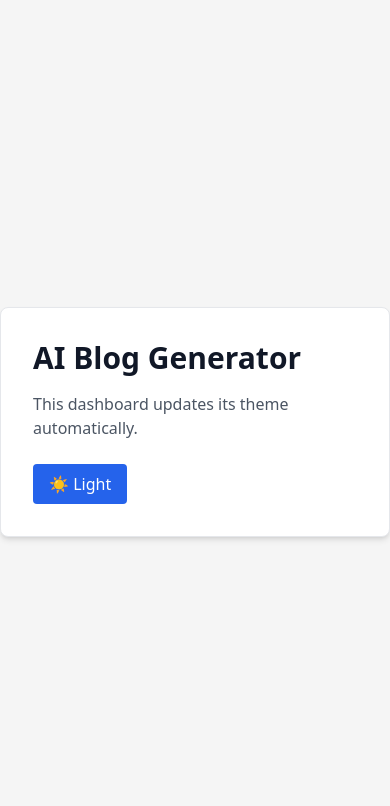
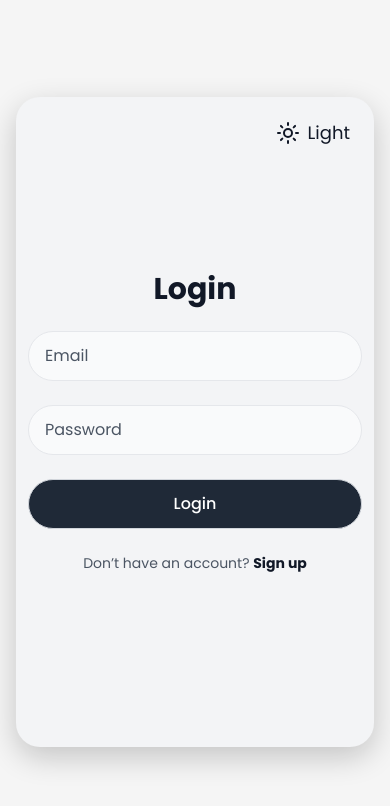
Before and after one commit to CoderMohib/AI-Blog-Gen, a React (Vite) app in the folder frontend/: page /login in a window 390 px wide. Shown: the top 806 px of the page. Built offline with nearby package versions, Linux system fonts and the light colour scheme.

Commit message:
add lucid icons and fix theme and add feature of login ui and responsive of it. and add protected and un protected routes.

```diff
--- a/frontend/package.json
+++ b/frontend/package.json
@@ -11,6 +11,7 @@
   },
   "dependencies": {
     "@tailwindcss/vite": "^4.1.13",
+    "lucide-react": "^0.544.0",
     "react": "^19.1.1",
     "react-dom": "^19.1.1",
     "react-router-dom": "^7.9.1"
--- a/frontend/src/App.css
+++ b/frontend/src/App.css
@@ -1,21 +1,70 @@
+@import url('https://fonts.googleapis.com/css2?family=Poppins:wght@300;400;500;600;700&display=swap');
 @import "tailwindcss";
 
 @theme {
   /* Light theme - modern, clean */
-  --color-background: #F5F5F5;       /* very light gray for background */
-  --color-card: #FFFFFF;             /* pure white for cards */
-  --color-text: #111827;             /* almost black for primary text */
-  --color-text-secondary: #4B5563;   /* medium gray for secondary text */
-  --color-primary: #2563EB;          /* modern blue accent */
-  --color-border: #E5E7EB;           /* subtle gray border */
+  --color-background: #f5f5f5; /* very light gray for background */
+  --color-card: #ffffff; /* pure white for cards */
+   --color-card-soft: #f9fafb; /* softer than background */
+  --color-card-muted: #f3f4f6;
+    --color-card-dark-soft: #1a1a1a; /* softer than black */
+  --color-card-dark-muted: #222222; /* muted dark */
+  --color-text: #111827; /* almost black for primary text */
+  --color-text-secondary: #4b5563; /* medium gray for secondary text */
+  --color-primary: #2563eb; /* modern blue accent */
+  --color-border: #e5e7eb; /* subtle gray border */
+  --color-button-primary-bg: #2563eb; /* same as --color-primary */
+  --color-button-primary-text: #ffffff; /* white text */
+  --color-button-primary-hover: #1d4ed8; /* darker blue on hover */
+
+  --color-button-secondary-bg: #e5e7eb; /* light gray */
+  --color-button-secondary-text: #111827; /* dark text */
+  --color-button-secondary-hover: #d1d5db; /* slightly darker gray */
+
+  --color-button-border: #d1d5db;
+  --font-sans: 'Poppins', sans-serif;
+  --shadow-color: rgba(0, 0, 0, 0.2);
+
+  --color-button-dark-bg: #111827;         /* dark navy/gray button */
+  --color-button-dark-text: #ffffff;       /* white text */
+  --color-button-dark-hover: #1f2937;      /* slightly lighter hover */
+
+  --color-button-light-bg: #ffffff;        /* light button */
+  --color-button-light-text: #111827;      /* dark text */
+  --color-button-light-hover: #f3f4f6;
 }
-
 /* Dark theme - true black */
 .dark {
-  --color-background: #000000;        /* true black */
-  --color-card: #121212;              /* slightly lighter for cards */
-  --color-text: #FFFFFF;              /* white for main text */
-  --color-text-secondary: #B0B0B0;    /* gray for secondary text */
-  --color-primary: #1E90FF;           /* bright blue accent */
-  --color-border: #222222;            /* dark border for separation */
+  --color-background: #000000; /* true black */
+  --color-card: #121212; /* slightly lighter for cards */
+ --color-card-soft: #181818;
+  --color-card-muted: #202020;
+  --color-card-dark-soft: #121212; /* softer than black in dark mode */
+  --color-card-dark-muted: #1a1a1a; /* muted dark in dark mode */
+  --color-text: #ffffff; /* white for main text */
+  --color-text-secondary: #b0b0b0; /* gray for secondary text */
+  --color-primary: #1e90ff; /* bright blue accent */
+  --color-border: #222222; /* dark border for separation */
+  --color-button-primary-bg: #1e90ff; /* bright blue */
+  --color-button-primary-text: #ffffff; /* white text */
+  --color-button-primary-hover: #1c86ee; /* slightly darker blue */
+
+  --color-button-secondary-bg: #222222; /* dark gray for neutral buttons */
+  --color-button-secondary-text: #ffffff; /* white text */
+  --color-button-secondary-hover: #333333; /* lighter hover */
+
+  --color-button-border: #444444; /* subtle border */
+  --shadow-color: rgba(255, 255, 255, 0.2);
+   --color-button-dark-bg: #ffffff;          /* white button on dark bg */
+  --color-button-dark-text: #000000;        /* black text */
+  --color-button-dark-hover: #f3f4f6;       /* light hover */
+
+  --color-button-light-bg: #121212;         /* dark button on dark bg */
+  --color-button-light-text: #ffffff;       /* white text */
+  --color-button-light-hover: #1a1a1a;      /* darker hover */
 }
+@layer base {
+   html, body {
+    font-family: 'Poppins', sans-serif;
+  }
+}
--- a/frontend/src/App.jsx
+++ b/frontend/src/App.jsx
@@ -6,40 +6,39 @@ import ProtectedRoute from "./utils/ProtectedRoute";
 import Login from "./pages/Login";
 import Signup from "./pages/Signup";
 import Dashboard from "./pages/Dashboard";
-import ThemeToggle from "./components/ThemeToggle";
 
 function App() {
   return (
-    // <AuthProvider>
-    //   <Router>
-    //     <Routes>
-    //       {/* Unprotected Routes */}
-    //       <Route path="/login" element={<Login />} />
-    //       <Route path="/signup" element={<Signup />} />
+    <AuthProvider>
+      <Router>
+        <Routes>
+          {/* Unprotected Routes */}
+          <Route path="/login" element={<Login />} />
+          <Route path="/signup" element={<Signup />} />
 
-    //       {/* Protected Routes */}
-    //       <Route
-    //         path="/dashboard"
-    //         element={
-    //           <ProtectedRoute>
-    //             <Dashboard />
-    //           </ProtectedRoute>
-    //         }
-    //       />
+          {/* Protected Routes */}
+          <Route
+            path="/dashboard"
+            element={
+              <ProtectedRoute>
+                <Dashboard />
+              </ProtectedRoute>
+            }
+          />
 
-    //       <Route path="*" element={<Login />} />
-    //     </Routes>
-    //   </Router>
-    // </AuthProvider>
-     <div className="min-h-screen bg-background text-text flex flex-col items-center justify-center">
-      <div className="bg-card border border-border p-8 rounded-lg shadow-md">
-        <h1 className="text-3xl font-bold mb-4">AI Blog Generator</h1>
-        <p className="text-text-secondary mb-6">
-          This dashboard updates its theme automatically.
-        </p>
-        <ThemeToggle />
-      </div>
-    </div>
+          <Route path="*" element={<Login />} />
+        </Routes>
+      </Router>
+    </AuthProvider>
+    //  <div className="min-h-screen bg-background text-text flex flex-col items-center justify-center">
+    //   <div className="bg-card border border-border p-8 rounded-lg shadow-md">
+    //     <h1 className="text-3xl font-bold mb-4">AI Blog Generator</h1>
+    //     <p className="text-text-secondary mb-6">
+    //       This dashboard updates its theme automatically.
+    //     </p>
+    //     <ThemeToggle />
+    //   </div>
+    // </div>
   );
 }
 
--- a/frontend/src/components/ThemeToggle.jsx
+++ b/frontend/src/components/ThemeToggle.jsx
@@ -1,14 +1,29 @@
-import { useTheme } from "../hooks/useTheme";
+import { useTheme } from "@/hooks/useTheme";
+import { Sun, Moon } from "lucide-react";
 
-export default function ThemeToggle() {
+export default function ThemeToggle({ className = "" }) {
   const { isDark, setIsDark } = useTheme();
-
+//  hover:bg-border bg-card transition-colors duration-200
   return (
     <button
       onClick={() => setIsDark(!isDark)}
-      className="px-4 py-2 rounded bg-primary text-white"
+      className={`
+        flex items-center gap-2
+        px-6 py-1.5 text-[18px] rounded-xl
+         text-text
+        cursor-pointer
+        ${className}
+      `}
     >
-      {isDark ? "🌙 Dark" : "☀️ Light"}
+      {isDark ? (
+        <>
+          <Moon className="w-6 h-6" /> <span>Dark</span>
+        </>
+      ) : (
+        <>
+          <Sun className="w-6 h-6" /> <span>Light</span>
+        </>
+      )}
     </button>
   );
 }
--- /dev/null
+++ b/frontend/src/components/forms/LoginForm.jsx
@@ -0,0 +1,104 @@
+import React, { useState } from "react";
+import { useNavigate, Link } from "react-router-dom";
+import { useAuth } from "@/hooks/useAuth";
+
+const LoginForm = () => {
+  const [email, setEmail] = useState("");
+  const [password, setPassword] = useState("");
+  const { login } = useAuth();
+
+  const navigate = useNavigate();
+
+  const handleSubmit = (e) => {
+    e.preventDefault();
+    // Call API here normally
+    login({ email });
+    navigate("/dashboard");
+  };
+
+  return (
+    <div className="w-full">
+      <form
+        onSubmit={handleSubmit}
+        className="
+          rounded-2xl
+          p-3
+          md:p-8
+          flex flex-col
+          gap-6
+        "
+      >
+        <h2 className="text-3xl font-bold text-text text-center">Login</h2>
+
+        <input
+          type="email"
+          placeholder="Email"
+          value={email}
+          onChange={(e) => setEmail(e.target.value)}
+          className="
+            w-full
+            px-4
+            py-3
+            rounded-full
+            bg-card-soft
+            text-text
+            placeholder:text-text-secondary
+            border border-border
+            focus:outline-none focus:ring-2 focus:ring-button-border
+            transition
+          "
+        />
+
+        <input
+          type="password"
+          placeholder="Password"
+          value={password}
+          onChange={(e) => setPassword(e.target.value)}
+          className="
+            w-full
+            px-4
+            py-3
+            rounded-full
+            bg-card-soft
+            text-text
+            placeholder:text-text-secondary
+            border border-border
+            focus:outline-none focus:ring-2 focus:ring-button-border
+            transition
+          "
+        />
+
+        <button
+          type="submit"
+          className="
+            w-full
+            py-3
+            rounded-full
+            bg-button-dark-hover
+            text-button-dark-text
+            border border-button-border
+            hover:bg-card-muted
+            hover:text-text
+            font-medium
+            transition-colors
+            cursor-pointer
+          "
+        >
+          Login
+        </button>
+
+        <p className="text-center text-text-secondary text-sm">
+          Don’t have an account?{" "}
+          <Link
+            to="/signup"
+            className="text-text hover:underline transition font-bold"
+          >
+            Sign up
+          </Link>
+        </p>
+      </form>
+    </div>
+  );
+};
+
+export default LoginForm;
--- a/frontend/src/pages/Login.jsx
+++ b/frontend/src/pages/Login.jsx
@@ -1,40 +1,21 @@
-import React, { useState } from "react";
-import { useNavigate, Link } from "react-router-dom";
-import { useAuth } from "../hooks/useAuth";
+import LoginForm from "@/components/forms/LoginForm";
+import ThemeToggle from "@/components/ThemeToggle";
 
 const Login = () => {
-  const [email, setEmail] = useState("");
-  const [password, setPassword] = useState("");
-  const { login } = useAuth();
-  const navigate = useNavigate();
-
-  const handleSubmit = (e) => {
-    e.preventDefault();
-    // Call API here normally
-    login({ email });
-    navigate("/dashboard");
-  };
-
   return (
-    <form onSubmit={handleSubmit}>
-      <h2>Login</h2>
-      <input
-        type="email"
-        placeholder="Email"
-        value={email}
-        onChange={(e) => setEmail(e.target.value)}
-      />
-      <input
-        type="password"
-        placeholder="Password"
-        value={password}
-        onChange={(e) => setPassword(e.target.value)}
-      />
-      <button type="submit">Login</button>
-      <p>
-        Don’t have an account? <Link to="/signup">Sign up</Link>
-      </p>
-    </form>
+    <div className="min-h-screen bg-background text-text flex items-center justify-center p-4 sm:p-8 md:p-16">
+      <div className="flex flex-col lg:flex-row w-full max-w-screen-2xl min-h-[650px] bg-card-muted lg:bg-card rounded-3xl shadow-[0_10px_30px_var(--shadow-color)] overflow-hidden">
+        <div className="hidden lg:flex md:w-1/2 bg-card-muted items-center justify-center p-12">
+          <h1 className="text-text text-4xl font-bold">Welcome</h1>
+        </div>
+        <div className="w-full min-h-[650px] lg:w-1/2 flex flex-col items-center justify-center md:p-12 relative">
+          <ThemeToggle  className="absolute right-0 top-4 md:right-3" />
+          <div className="w-full max-w-lg">
+            <LoginForm />
+          </div>
+        </div>
+      </div>
+    </div>
   );
 };
 
--- a/frontend/src/utils/context/ThemeContext.jsx
+++ b/frontend/src/utils/context/ThemeContext.jsx
@@ -4,27 +4,19 @@ const ThemeContext = createContext();
 
 // Provider component
 export function ThemeProvider({ children }) {
-  // Initialize state based on saved preference or system default
   const [isDark, setIsDark] = useState(() => {
-    // This part runs once on component mount
-    if (typeof window === "undefined") return false; // SSR safety
-
+    if (typeof window === "undefined") return false;
     const savedTheme = localStorage.getItem("theme");
     const systemPrefersDark = window.matchMedia("(prefers-color-scheme: dark)").matches;
-
-    // Use saved theme if it exists, otherwise use system preference
     return savedTheme === "dark" || (savedTheme === null && systemPrefersDark);
   });
 
-  // Effect to apply the theme to the document and manage local storage
   useEffect(() => {
     document.documentElement.classList.toggle("dark", isDark);
     localStorage.setItem("theme", isDark ? "dark" : "light");
   }, [isDark]);
 
-  // Effect to listen for system preference changes
   useEffect(() => {
-    // Only listen for changes if there is NO saved theme
     const mediaQuery = window.matchMedia("(prefers-color-scheme: dark)");
 
     const handler = (e) => {
@@ -33,15 +25,13 @@ export function ThemeProvider({ children }) {
         setIsDark(e.matches);
       }
     };
-
-    // Check initial match and update if no saved theme
     if (localStorage.getItem("theme") === null) {
       setIsDark(mediaQuery.matches);
     }
 
     mediaQuery.addEventListener("change", handler);
     return () => mediaQuery.removeEventListener("change", handler);
-  }, []); // Empty dependency array means this effect runs only once
+  }, []);
 
   return (
     <ThemeContext.Provider value={{ isDark, setIsDark }}>
```
Also changed, not shown: frontend/jsconfig.json (added, +8 -0 lines), 1 other file (tests, documents, lock files or other folders).
